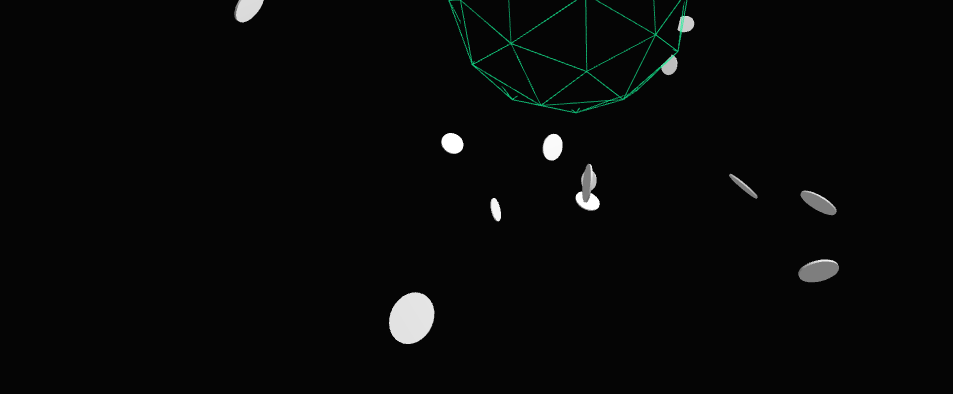
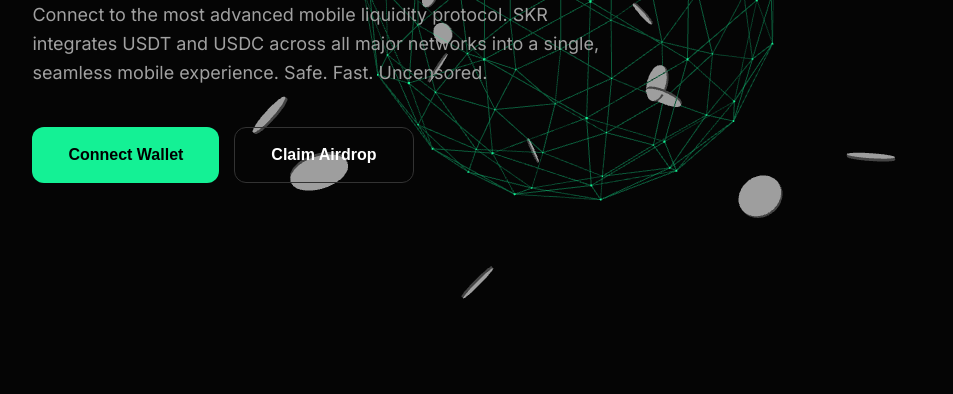
Before and after one commit to SOLANA-SKR/STON.FI-TON-, a plain HTML site: page index.html in a window 1280 px wide. Shown: the part 406-800 px from the top of the page, without its empty margins (70-1023 px from the left). Drawn offline with nearby package versions, Linux system fonts and the light colour scheme; animation ran at ten frames a second.

Commit message:
Update index.html

```diff
--- a/index.html
+++ b/index.html
@@ -1,20 +1,90 @@
 <!DOCTYPE html>
-<html lang="ru">
+<html lang="en">
 <head>
     <meta charset="UTF-8">
     <meta name="viewport" content="width=device-width, initial-scale=1.0">
-    <title>SKR Ecosystem Orbit</title>
+    <title>SKR Protocol | Ecosystem</title>
+    <link href="https://fonts.googleapis.com/css2?family=Inter:wght@300;400;600;800&display=swap" rel="stylesheet">
+    <script src="https://cdnjs.cloudflare.com/ajax/libs/three.js/r128/three.min.js"></script>
     <style>
-        body {
-            margin: 0;
-            overflow: hidden;
-            background-color: #050505; /* Очень темный фон */
+        :root {
+            --primary: #14f195;
+            --bg: #050505;
         }
+
+        body, html {
+            margin: 0; padding: 0;
+            background-color: var(--bg);
+            color: white;
+            font-family: 'Inter', sans-serif;
+            overflow-x: hidden;
+        }
+
+        /* Контейнер для 3D графики */
         #canvas-container {
+            position: fixed;
+            top: 0; right: 0; /* Смещаем вправо */
             width: 100%;
-            height: 100vh;
-            /* Можно использовать как фон для контента */
-            /* position: fixed; z-index: -1; top:0; left:0; */
+            height: 100%;
+            z-index: 1;
+        }
+
+        /* Слой контента поверх 3D */
+        .ui-layer {
+            position: relative;
+            z-index: 10;
+            pointer-events: none; /* Чтобы можно было крутить 3D мышкой через текст */
+            min-height: 100vh;
+            display: flex;
+            align-items: center;
+            padding: 0 8%;
+        }
+
+        .content {
+            max-width: 600px;
+            pointer-events: auto; /* Возвращаем кликабельность кнопкам */
+        }
+
+        h1 {
+            font-size: clamp(40px, 6vw, 72px);
+            font-weight: 800;
+            line-height: 1;
+            margin-bottom: 24px;
+            letter-spacing: -2px;
+        }
+
+        h1 span { color: var(--primary); }
+
+        p {
+            font-size: 18px;
+            color: #a1a1a1;
+            line-height: 1.6;
+            margin-bottom: 40px;
+        }
+
+        .btn-group { display: flex; gap: 15px; }
+
+        button {
+            padding: 18px 36px;
+            font-size: 16px;
+            font-weight: 600;
+            border-radius: 12px;
+            border: none;
+            cursor: pointer;
+            transition: 0.3s;
+        }
+
+        .btn-primary { background: var(--primary); color: #000; }
+        .btn-primary:hover { box-shadow: 0 0 30px rgba(20, 241, 149, 0.4); transform: translateY(-2px); }
+
+        .btn-outline { background: transparent; border: 1px solid #333; color: white; }
+        .btn-outline:hover { border-color: white; }
+
+        #status { margin-top: 20px; font-size: 14px; color: var(--primary); }
+
+        @media (max-width: 900px) {
+            .ui-layer { justify-content: center; text-align: center; }
+            #canvas-container { opacity: 0.5; } /* Чтобы текст читался лучше на мобилках */
         }
     </style>
 </head>
@@ -22,142 +92,149 @@
 
 <div id="canvas-container"></div>
 
-    <script src="https://cdnjs.cloudflare.com/ajax/libs/three.js/r128/three.min.js"></script>
+<main class="ui-layer">
+    <div class="content">
+        <h1>SKR <span>Ecosystem</span> <br>Liquidity Hub.</h1>
+        <p>
+            Connect to the most advanced mobile liquidity protocol.
+            SKR integrates USDT and USDC across all major networks
+            into a single, seamless mobile experience.
+            Safe. Fast. Uncensored.
+        </p>
+        <div class="btn-group">
+            <button id="connect-btn" class="btn-primary">Connect Wallet</button>
+            <button id="claim-btn" class="btn-outline" disabled>Claim Airdrop</button>
+        </div>
+        <div id="status"></div>
+    </div>
+</main>
 
 <script>
-        // --- НАСТРОЙКА СЦЕНЫ ---
+    // --- THREE.JS LOGIC ---
     const scene = new THREE.Scene();
-        // Мягкий туман для глубины
-        scene.fog = new THREE.FogExp2(0x050505, 0.0015);
+    scene.fog = new THREE.FogExp2(0x050505, 0.002);
 
     const camera = new THREE.PerspectiveCamera(75, window.innerWidth / window.innerHeight, 0.1, 1000);
-        camera.position.z = 35; // Отодвигаем камеру, чтобы видеть орбиты
-
-        const renderer = new THREE.WebGLRenderer({ alpha: true, antialias: true });
+    const renderer = new THREE.WebGLRenderer({ antialias: true, alpha: true });
     renderer.setSize(window.innerWidth, window.innerHeight);
     renderer.setPixelRatio(window.devicePixelRatio);
     document.getElementById('canvas-container').appendChild(renderer.domElement);
 
-        // Добавляем свет, чтобы монеты не были плоскими
-        const ambientLight = new THREE.AmbientLight(0xffffff, 0.8);
+    // Освещение
+    const ambientLight = new THREE.AmbientLight(0xffffff, 1);
     scene.add(ambientLight);
-        const pointLight = new THREE.PointLight(0xffffff, 1);
-        pointLight.position.set(20, 20, 20);
-        scene.add(pointLight);
 
-        // --- ЦЕНТРАЛЬНАЯ СФЕРА (SKR HUB) ---
-        const coreGeometry = new THREE.IcosahedronGeometry(8, 1);
-        const coreMaterial = new THREE.MeshBasicMaterial({
-            color: 0x14f195, // Твой зеленый цвет SKR
+    // ЦЕНТРАЛЬНАЯ СФЕРА (Ядро SKR)
+    const coreGroup = new THREE.Group();
+    scene.add(coreGroup);
+
+    const coreGeo = new THREE.IcosahedronGeometry(10, 2);
+    const coreMat = new THREE.MeshBasicMaterial({
+        color: 0x14f195,
         wireframe: true,
         transparent: true,
-            opacity: 0.5
+        opacity: 0.2
     });
-        const coreSphere = new THREE.Mesh(coreGeometry, coreMaterial);
-        scene.add(coreSphere);
+    const coreMesh = new THREE.Mesh(coreGeo, coreMat);
+    coreGroup.add(coreMesh);
 
-        // Внутреннее черное ядро (чтобы скрыть задние линии)
-        const innerCoreGeo = new THREE.IcosahedronGeometry(7.8, 1);
-        const innerCoreMat = new THREE.MeshBasicMaterial({ color: 0x050505 });
-        scene.add(new THREE.Mesh(innerCoreGeo, innerCoreMat));
+    // Точки на пересечениях сетки для эффекта "узлов"
+    const pointsMat = new THREE.PointsMaterial({ color: 0x14f195, size: 0.1 });
+    const pointsMesh = new THREE.Points(coreGeo, pointsMat);
+    coreGroup.add(pointsMesh);
 
+    // МОНЕТЫ USDT / USDC
+    const textureLoader = new THREE.TextureLoader();
+    const usdtTex = textureLoader.load('https://cryptologos.cc/logos/tether-usdt-logo.png?v=029');
+    const usdcTex = textureLoader.load('https://cryptologos.cc/logos/usd-coin-usdc-logo.png?v=029');
 
-        // --- СОЗДАНИЕ МОНЕТ (USDT / USDC) ---
-        const textureLoader = new THREE.TextureLoader();
-        // URL текстур с публичного CDN
-        const usdtTexture = textureLoader.load('https://cryptologos.cc/logos/tether-usdt-logo.png?v=029');
-        const usdcTexture = textureLoader.load('https://cryptologos.cc/logos/usd-coin-usdc-logo.png?v=029');
+    const orbitGroups = [];
+    const coinCount = 24;
 
-        const coins = [];
-        const orbitGroups = []; // Группы для вращения по орбите
-        const numCoins = 30; // Количество монет
+    for(let i=0; i < coinCount; i++) {
+        const isUsdt = Math.random() > 0.5;
+        const tex = isUsdt ? usdtTex : usdcTex;
 
-        // Геометрия монеты (плоский цилиндр)
-        const coinGeometry = new THREE.CylinderGeometry(1, 1, 0.1, 32);
-
-        for (let i = 0; i < numCoins; i++) {
-            // Выбираем случайно USDT или USDC
-            let isUsdt = Math.random() > 0.5;
-            let texture = isUsdt ? usdtTexture : usdcTexture;
-
-            // Материалы для монеты: бока серые, верх/низ с текстурой
-            const materials = [
-                new THREE.MeshStandardMaterial({ color: 0x888888 }), // Боковая грань
-                new THREE.MeshStandardMaterial({ map: texture, transparent: true }), // Верх
-                new THREE.MeshStandardMaterial({ map: texture, transparent: true })  // Низ
+        // Создаем монету (тонкий цилиндр)
+        const coinGeo = new THREE.CylinderGeometry(0.8, 0.8, 0.1, 32);
+        const coinMats = [
+            new THREE.MeshStandardMaterial({ color: 0x444444 }),
+            new THREE.MeshStandardMaterial({ map: tex, transparent: true }),
+            new THREE.MeshStandardMaterial({ map: tex, transparent: true })
         ];
-
-            const coin = new THREE.Mesh(coinGeometry, materials);
-            // Поворачиваем, чтобы "лицо" монеты смотрело на нас
+        const coin = new THREE.Mesh(coinGeo, coinMats);
         coin.rotation.x = Math.PI / 2;
 
-            // --- ОРБИТАЛЬНАЯ МЕХАНИКА ---
-            // Создаем невидимую группу-пивот в центре
-            const pivotGroup = new THREE.Group();
-            scene.add(pivotGroup);
+        // Орбитальный пивот
+        const pivot = new THREE.Group();
+        scene.add(pivot);
 
-            // Случайные параметры орбиты
-            const radius = 12 + Math.random() * 15; // Расстояние от центра (от 12 до 27)
-            const angle = Math.random() * Math.PI * 2; // Начальный угол
-            // Случайный наклон орбиты по всем осям для объема
-            pivotGroup.rotation.x = Math.random() * Math.PI * 2;
-            pivotGroup.rotation.y = Math.random() * Math.PI * 2;
-            pivotGroup.rotation.z = Math.random() * Math.PI * 2;
+        // Расстояние: часть монет внутри сферы (7-9), часть снаружи (11-18)
+        const radius = i < 8 ? (5 + Math.random() * 4) : (11 + Math.random() * 7);
+        coin.position.set(radius, 0, 0);
 
-            // Ставим монету на край этой орбиты
-            coin.position.set(Math.cos(angle) * radius, 0, Math.sin(angle) * radius);
+        // Случайный наклон орбиты
+        pivot.rotation.x = Math.random() * Math.PI * 2;
+        pivot.rotation.y = Math.random() * Math.PI * 2;
+        pivot.rotation.z = Math.random() * Math.PI * 2;
 
-            // Добавляем монету в группу-пивот
-            pivotGroup.add(coin);
-
-            // Сохраняем данные для анимации
+        pivot.add(coin);
         orbitGroups.push({
-                group: pivotGroup,
-                rotationSpeed: (Math.random() * 0.004 + 0.001) * (Math.random() > 0.5 ? 1 : -1), // Случайная скорость и направление
-                coinMesh: coin,
-                selfRotationSpeed: Math.random() * 0.02 // Скорость вращения самой монеты вокруг оси
+            pivot: pivot,
+            speed: (Math.random() * 0.005 + 0.002) * (Math.random() > 0.5 ? 1 : -1),
+            coin: coin
         });
     }
 
-        // --- АНИМАЦИЯ ---
-        let mouseX = 0;
-        let mouseY = 0;
+    // Смещаем камеру и центр сцены
+    camera.position.z = 25;
+
+    // Адаптивное смещение (на десктопе сфера справа, на мобилках по центру)
+    function adjustScene() {
+        if(window.innerWidth > 900) {
+            coreGroup.position.x = 10; // Сдвигаем вправо
+            orbitGroups.forEach(o => o.pivot.position.x = 10);
+        } else {
+            coreGroup.position.x = 0;
+            orbitGroups.forEach(o => o.pivot.position.x = 0);
+        }
+    }
+    adjustScene();
+
+    // Анимация
+    let mouseX = 0, mouseY = 0;
     document.addEventListener('mousemove', (e) => {
-            mouseX = (e.clientX - window.innerWidth / 2) * 0.01;
-            mouseY = (e.clientY - window.innerHeight / 2) * 0.01;
+        mouseX = (e.clientX / window.innerWidth - 0.5) * 2;
+        mouseY = (e.clientY / window.innerHeight - 0.5) * 2;
     });
 
     function animate() {
         requestAnimationFrame(animate);
 
-            // Вращение центральной сферы
-            coreSphere.rotation.y += 0.002;
-            coreSphere.rotation.z += 0.001;
+        coreGroup.rotation.y += 0.001;
+        coreGroup.rotation.x += 0.0005;
 
-            // Вращение орбит и монет
-            orbitGroups.forEach(item => {
-                // Вращаем всю группу вокруг центра сцены (орбита)
-                item.group.rotation.y += item.rotationSpeed;
-                // Вращаем саму монету вокруг своей оси для динамики
-                item.coinMesh.rotation.z += item.selfRotationSpeed;
+        orbitGroups.forEach(o => {
+            o.pivot.rotation.y += o.speed;
+            o.coin.rotation.z += 0.01; // Вращение самой монетки
         });
 
-            // Параллакс эффект камеры от мыши
-            camera.position.x += (mouseX - camera.position.x) * 0.05;
-            camera.position.y += (-mouseY - camera.position.y) * 0.05;
-            camera.lookAt(scene.position);
+        // Плавное следование за мышью
+        camera.position.x += (mouseX * 5 - camera.position.x) * 0.05;
+        camera.position.y += (-mouseY * 5 - camera.position.y) * 0.05;
+        camera.lookAt(coreGroup.position);
 
         renderer.render(scene, camera);
     }
-
     animate();
 
-        // Адаптивность
     window.addEventListener('resize', () => {
         camera.aspect = window.innerWidth / window.innerHeight;
         camera.updateProjectionMatrix();
         renderer.setSize(window.innerWidth, window.innerHeight);
+        adjustScene();
     });
 </script>
+
 </body>
 </html>
```
Lines whose indentation alone changed are shown as unchanged.
